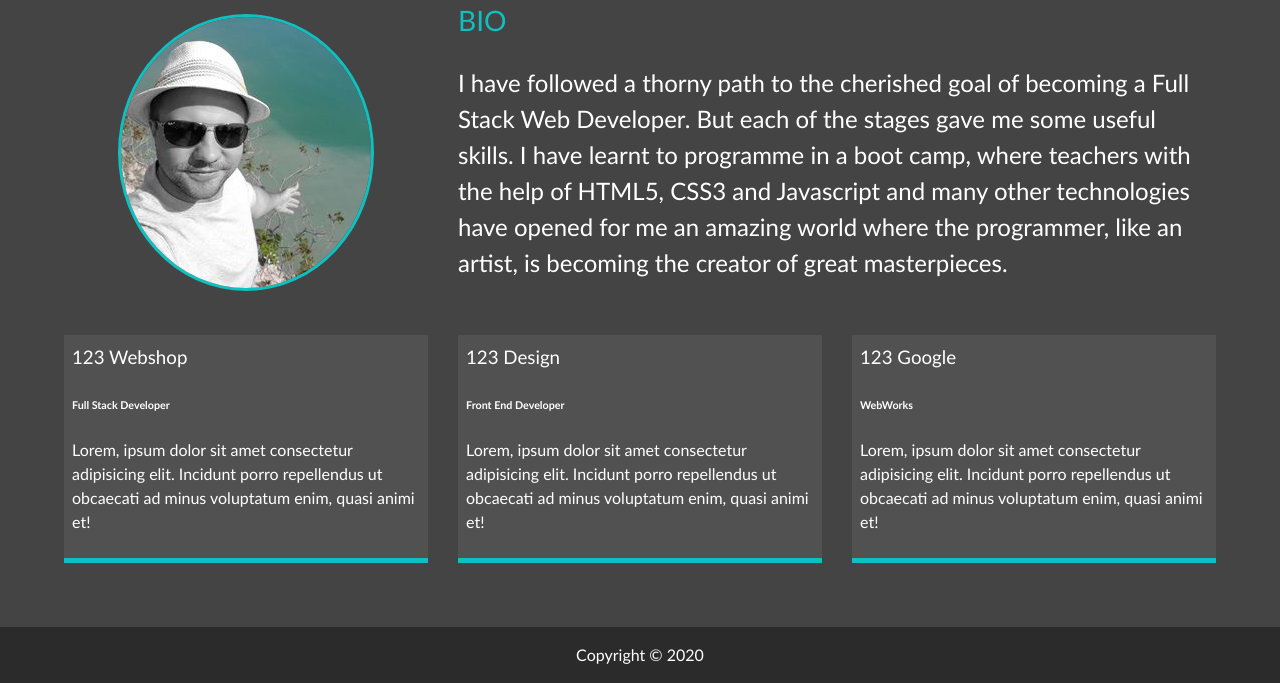
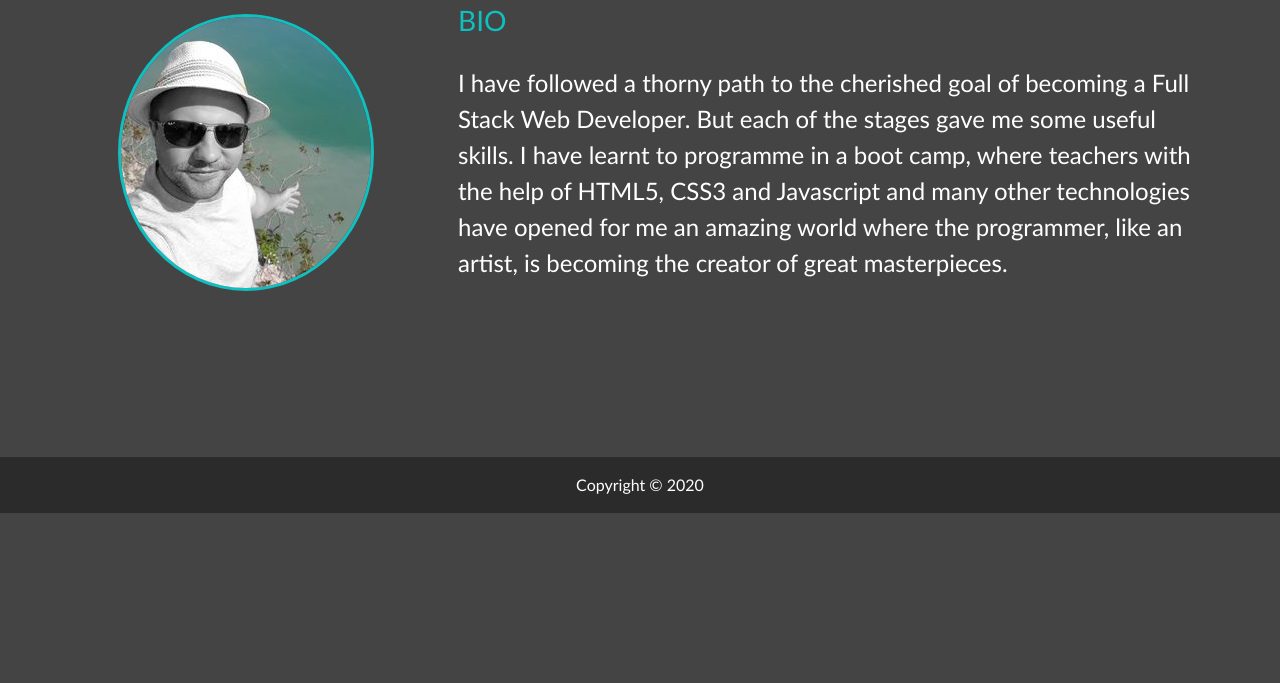
Before and after one commit to Oleksii13/modern_portfolio, a PHP site: page /dist/about.html in a window 1280 px wide. Shown: the part 283-966 px from the top of the page. After the commit the page ends 796 px from the top, so only its background shows below. Run offline with PHP 8.4, Linux system fonts and the light colour scheme; style sheets or scripts are compiled from the project's sources; some libraries are stand-ins or nearby versions.

Commit message:
job updates

```diff
--- a/dist/about.html
+++ b/dist/about.html
@@ -59,24 +59,6 @@
                 </p>
 
             </div>
-            <div class="job job-1">
-                <h3>123 Webshop</h3>
-                <h6>Full Stack Developer</h6>
-                <p>Lorem, ipsum dolor sit amet consectetur adipisicing elit. Incidunt porro repellendus ut obcaecati ad
-                    minus voluptatum enim, quasi animi et!</p>
-            </div>
-            <div class="job job-2">
-                <h3>123 Design</h3>
-                <h6>Front End Developer</h6>
-                <p>Lorem, ipsum dolor sit amet consectetur adipisicing elit. Incidunt porro repellendus ut obcaecati ad
-                    minus voluptatum enim, quasi animi et!</p>
-            </div>
-            <div class="job job-3">
-                <h3>123 Google</h3>
-                <h6>WebWorks</h6>
-                <p>Lorem, ipsum dolor sit amet consectetur adipisicing elit. Incidunt porro repellendus ut obcaecati ad
-                    minus voluptatum enim, quasi animi et!</p>
-            </div>
         </div>
     </main>
 
--- a/scss/_config.scss
+++ b/scss/_config.scss
@@ -2,7 +2,7 @@ $primary-color: #444;
 $secondary-color:#0fc0c0;
 $show-home-image:true;
 $home-image: url(../img/background.jpg);
-$background-opacity:0.8;
+$background-opacity:0.9;
 
 @mixin easeOut {
     transition: all 0.5s ease-out;
--- a/scss/main.scss
+++ b/scss/main.scss
@@ -79,8 +79,7 @@ main {
   display: grid;
   grid-gap: 30px;
   grid-template-areas:
-    'bioimage bio bio'
-    'job1 job2 job3';
+    'bioimage bio bio';
   grid-template-columns: repeat(3, 1fr);
 
   .bio-image {
@@ -93,24 +92,6 @@ main {
   .bio {
     grid-area: bio;
     font-size: 1.5rem;
-  }
-
-  .job1 {
-    grid-area: job1;
-  }
-
-  .job2 {
-    grid-area: job2;
-  }
-
-  .job3 {
-    grid-area: job3;
-  }
-
-  .job {
-    background: lighten($primary-color, 5);
-    padding: 0.5rem;
-    border-bottom: $secondary-color 5px solid;
   }
 }
 
```
